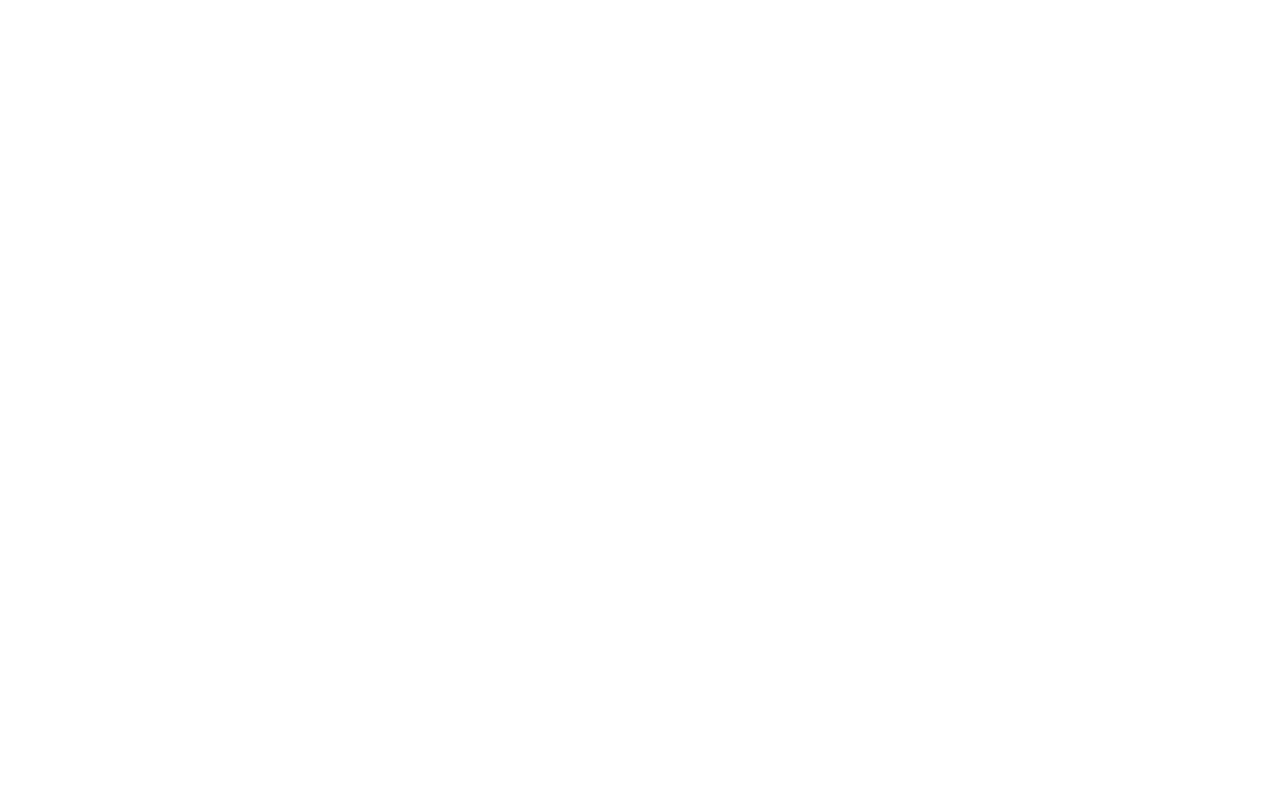
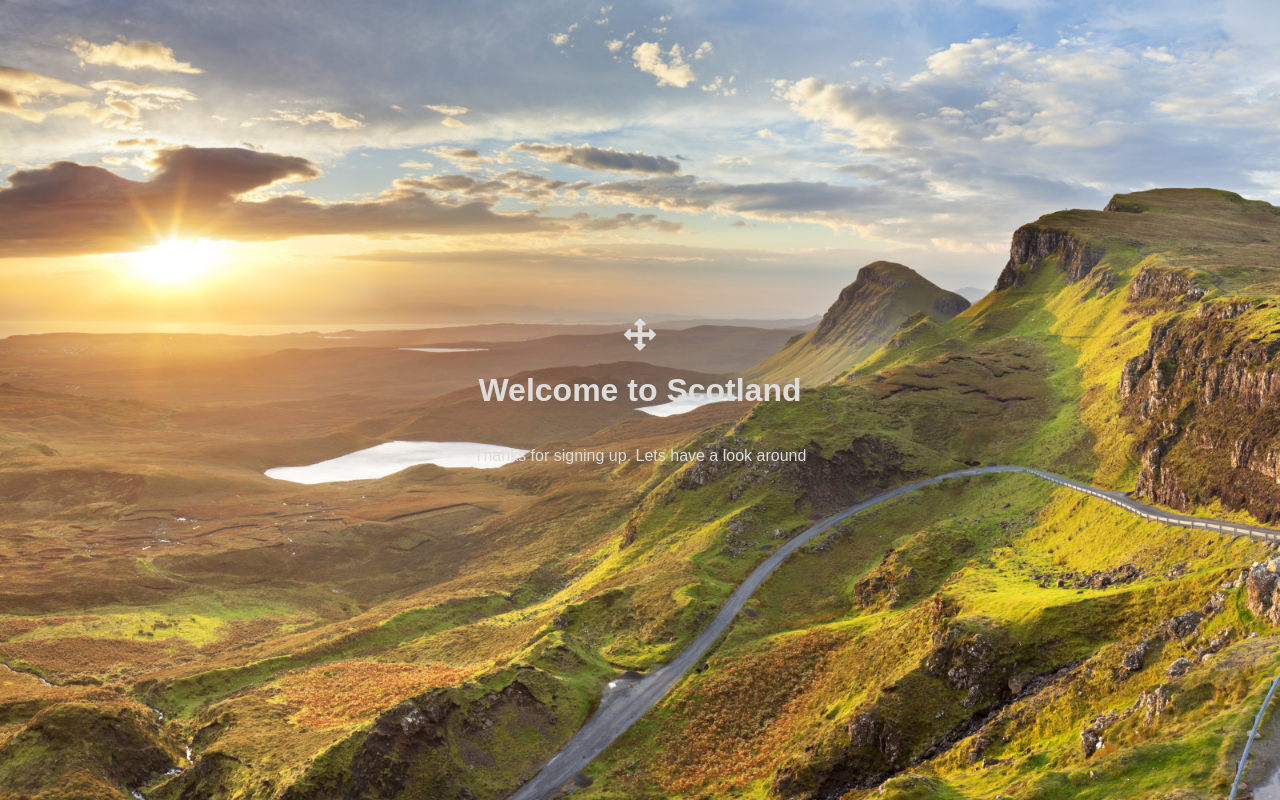
Before and after one commit to timnilsson/fwd16_tim_nilsson, a PHP site: page /landing.html in a window 1280 px wide. Before the commit the page is empty. Run offline with PHP 8.4, Linux system fonts and the light colour scheme; some libraries are stand-ins or nearby versions.

Commit message:
Add content to landingpage

```diff
--- a/htmlcss/inlamning3/css/style.css
+++ b/htmlcss/inlamning3/css/style.css
@@ -1,3 +1,27 @@
 @import url("normalize.css");
 @import url("menu.css");
 @import url("box.css");
+
+body
+{
+    background-image: url(../img/o-SCOTLAND-facebook1.jpg);
+    background-repeat: no-repeat;
+    background-attachment: fixed;
+    background-size: cover;
+}
+
+#landing
+{
+    height: 100vh;
+    display: flex;
+}
+
+.landlink
+{
+    display: flex;
+    flex-direction: column;
+    align-items: center;
+    margin: auto;
+    text-decoration: none;
+    color: #ddd;
+}
--- a/htmlcss/inlamning3/landing.html
+++ b/htmlcss/inlamning3/landing.html
@@ -5,9 +5,16 @@
         <meta charset="UTF-8">
         <meta name="viewport" content="width=device-width, initial scale=1.0">
         <link rel="stylesheet" href="css/style.css">
+        <link rel="stylesheet" href="https://maxcdn.bootstrapcdn.com/font-awesome/4.4.0/css/font-awesome.min.css">
     </head>
 
     <body>
-
+        <div id="landing">
+            <a class="landlink" href="index.html">
+                <i class="fa fa-arrows fa-2x" aria-hidden="true"></i>
+                <h1>Welcome to Scotland</h1>
+                <p>Thanks for signing up. Lets have a look around</p>
+            </a>
+        </div>
     </body>
 </html>
```
